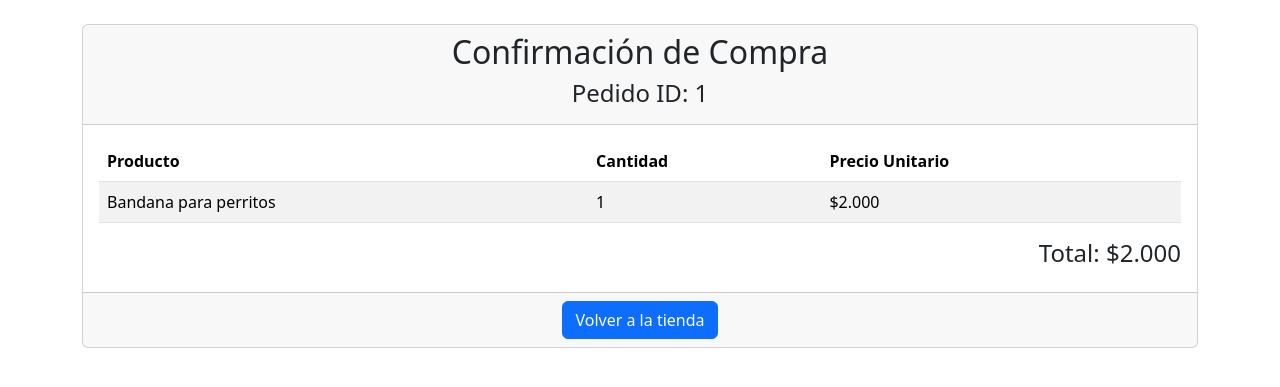
After one commit to Mikaelwichita/Evaluacion3_Django, a Django app: page /aplicacion/confirmacion/1/ in a window 1280 px wide. The commit adds this page. Shown: the top 387 px of the page. Run offline with Django 5.2, Linux system fonts and the light colour scheme; data comes from the database, SQL or seed files in the repository; both versions use the stored data as it was after the commit; some libraries are stand-ins or nearby versions.

Commit message:
actualizacion_proceso_de_compra

```diff
--- a/aplicacion/admin.py
+++ b/aplicacion/admin.py
@@ -5,6 +5,7 @@ from .models import Producto_collares
 from .models import Producto_identificadores
 from .models import Producto_ofertas
 from .models import Canasta
+from .models import Pedido
 # Register your models here.
 admin.site.register(Producto)
 admin.site.register(Producto_bandanas)
@@ -12,3 +13,4 @@ admin.site.register(Producto_collares)
 admin.site.register(Producto_identificadores)
 admin.site.register(Producto_ofertas)
 admin.site.register(Canasta)
+admin.site.register(Pedido)
--- a/aplicacion/models.py
+++ b/aplicacion/models.py
@@ -72,3 +72,45 @@ class Canasta(models.Model):
         elif self.ofertas:
             return self.ofertas.nombre
         return 'Sin producto'
+
+
+
+
+
+#Tabla para procesar compras
+class Pedido(models.Model):
+    fecha = models.DateTimeField(auto_now_add=True)
+    total = models.DecimalField(max_digits=10, decimal_places=2)
+
+    def _str_(self):
+        return f'Pedido {self.id} de {self.usuario.username}'
+
+
+
+
+#Tabla para procesar pedidos
+class PedidoItem(models.Model):
+    pedido = models.ForeignKey(Pedido, related_name='items', on_delete=models.CASCADE)
+    producto_index = models.ForeignKey(Producto, on_delete=models.CASCADE, null=True, blank=True)
+    producto_bandanas = models.ForeignKey(Producto_bandanas, on_delete=models.CASCADE, null=True, blank=True)
+    producto_collares = models.ForeignKey(Producto_collares, on_delete=models.CASCADE, null=True, blank=True)
+    producto_identificadores=models.ForeignKey(Producto_identificadores, on_delete=models.CASCADE, null=True, blank=True)
+    producto_ofertas=models.ForeignKey(Producto_ofertas, on_delete=models.CASCADE, null=True, blank=True)
+    cantidad = models.PositiveIntegerField()
+    precio_unitario = models.DecimalField(max_digits=10, decimal_places=2)
+
+    def _str_(self):
+        return f'{self.cantidad} x {self.get_product_name()} en el pedido {self.pedido.id}'
+
+    def get_product_name(self):
+        if self.producto_index:
+            return self.producto_index.nombre
+        elif self.producto_bandanas:
+            return self.producto_bandanas.nombre
+        elif self.producto_collares:
+            return self.producto_collares.nombre
+        elif self.producto_identificadores:
+            return self.producto_identificadores.nombre
+        elif self.producto_ofertas:
+            return self.producto_ofertas.nombre
+        return 'Sin producto'
--- a/aplicacion/templates/paginas/canasta.html
+++ b/aplicacion/templates/paginas/canasta.html
@@ -176,9 +176,14 @@
             </div>
         {% endfor %}
     </div>
+        <!-- Total y botón Comprar -->
         <div class="row mt-4">
             <div class="col text-end">
                 <h5>Total: ${{ total }}</h5>
+                <form method="post" action="{% url 'comprar_carrito' %}">
+                    {% csrf_token %}
+                    <button type="submit" class="btn btn-success btn-lg mt-3">Comprar</button>
+                </form>
             </div>
         </div>
     {% else %}
--- /dev/null
+++ b/aplicacion/templates/paginas/confirmacion_compra.html
@@ -0,0 +1,66 @@
+<!DOCTYPE html>
+<html lang="en">
+<head>
+    <meta charset="UTF-8">
+    <meta name="viewport" content="width=device-width, initial-scale=1.0">
+    <title>Confirmación de Compra</title>
+    {% load static %}
+    <link rel="stylesheet" href="{% static 'bootstrap-5.3.3-dist/css/bootstrap.min.css' %}">
+    <link rel="stylesheet" href="https://cdnjs.cloudflare.com/ajax/libs/bootstrap-icons/1.8.1/font/bootstrap-icons.min.css">
+</head>
+<body>
+    <div class="container mt-4">
+        <div class="card">
+            <div class="card-header">
+                <h2 class="text-center">Confirmación de Compra</h2>
+                <h4 class="text-center">Pedido ID: {{ pedido.id }}</h4>
+            </div>
+            <div class="card-body">
+                <table class="table table-striped">
+                    <thead>
+                        <tr>
+                            <th>Producto</th>
+                            <th>Cantidad</th>
+                            <th>Precio Unitario</th>
+                        </tr>
+                    </thead>
+                    <tbody>
+                        {% for item in pedido.items.all %}
+                        <tr>
+                            <td>
+                                {% if item.producto_index %}
+                                    {{ item.producto_index.nombre }}
+                                {% elif item.producto_bandanas %}
+                                    {{ item.producto_bandanas.nombre }}
+                                {% elif item.producto_collares %}
+                                    {{ item.producto_collares.nombre }}
+                                {% elif item.producto_identificadores %}
+                                    {{ item.producto_identificadores.nombre }}
+                                {% elif item.producto_ofertas %}
+                                    {{ item.producto_ofertas.nombre }}
+                                {% endif %}
+                            </td>
+                            <td>{{ item.cantidad }}</td>
+                            <td>
+                                {% if item.producto_index %}
+                                    ${{ item.producto_index.precio }}
+                                {% elif item.producto_bandanas %}
+                                    ${{ item.producto_bandanas.precio }}
+                                {% elif item.producto_collares %}
+                                    ${{ item.producto_collares.precio }}
+                                {% elif item.producto_identificadores %}
+                                    ${{ item.producto_identificadores.precio }}
+                                {% elif item.producto_ofertas %}
+                                    ${{ item.producto_ofertas.precio }}
+                                {% endif %}
+                            </td>
+                        </tr>
+                        {% endfor %}
+                    </tbody>
+                </table>
+                <div class="text-end">
+                    <h4>Total: ${{ pedido.total|floatformat:3 }}</h4>
+                </div>
+            </div>
+            <div class="card-footer text-center">
+                <a href="{% url 'index' %}" class="btn btn-primary">Volver a la tienda</a>
--- a/aplicacion/urls.py
+++ b/aplicacion/urls.py
@@ -62,13 +62,8 @@ urlpatterns = [
     path('admin_eliminar_ofertas/<int:producto_id>/', views.eliminar_producto_ofertas, name='eliminar_producto_ofertas'),
     path('admin_modificar_ofertas/<int:producto_id>/', views.modificar_producto_ofertas, name='modificar_producto_ofertas'),
 
+ ########### URLS DE CONFIRMACION DE COMPRAS
 
-
-
-
-
-
-
-
-
+   path('confirmacion_compra/', views.comprar_carrito, name='comprar_carrito'),
+   path('confirmacion/<int:pedido_id>/', views.confirmacion_compra, name='confirmacion_compra'),
 ]
--- a/aplicacion/views.py
+++ b/aplicacion/views.py
@@ -5,6 +5,8 @@ from .models import Producto_collares
 from .models import Producto_identificadores
 from .models import Producto_ofertas
 from .models import Canasta
+from .models import Pedido
+from .models import PedidoItem
 from .forms import ProductoForms
 from .forms import Producto_bandanasForms
 from .forms import Producto_collaresForms
@@ -325,3 +327,66 @@ def modificar_producto_ofertas(request, producto_id):
     else:
         form = Producto_ofertasForms(instance=producto)
     return render(request, 'paginas/admin_modificar_ofertas.html', {'form': form, 'producto': producto})
+
+
+
+#vista para proceder con la compra
+def comprar_carrito(request):
+    carrito_items = Canasta.objects.all()
+
+    if request.method == 'POST' and carrito_items.exists():
+        # Crear un nuevo pedido
+        nuevo_pedido = Pedido.objects.create(total=0)
+        total = 0
+
+        # Agregar los productos del carrito al pedido
+        for item in carrito_items:
+            precio_unitario = None
+            if item.producto:
+                precio_unitario = float(item.producto.precio)
+            elif item.bandanas:
+                precio_unitario = float(item.bandanas.precio)
+            elif item.collares:
+                precio_unitario = float(item.collares.precio)
+            elif item.identificadores:
+                precio_unitario = float(item.identificadores.precio)
+            elif item.ofertas:
+                precio_unitario = float(item.ofertas.precio)
+
+            PedidoItem.objects.create(
+                pedido=nuevo_pedido,
+                producto_index=item.producto,
+                producto_bandanas=item.bandanas,
+                producto_collares=item.collares,
+                producto_identificadores=item.identificadores,
+                producto_ofertas=item.ofertas,
+                cantidad=item.cantidad,
+                precio_unitario=precio_unitario
+            )
+            total += precio_unitario * item.cantidad
+
+        nuevo_pedido.total = total
+        nuevo_pedido.save()
+
+        # Vaciar el carrito
+        carrito_items.delete()
+
+        return redirect('confirmacion_compra', pedido_id=nuevo_pedido.id)
+
+    return redirect('ver_carrito')
+
+def confirmacion_compra(request, pedido_id):
+    pedido = Pedido.objects.get(id=pedido_id)
+    for item in pedido.items.all():
+        if item.producto_index:
+            item.subtotal = item.cantidad * item.producto_index.precio
+        elif item.producto_bandanas:
+            item.subtotal = item.cantidad * item.producto_bandanas.precio
+        elif item.producto_collares:
+            item.subtotal = item.cantidad * item.producto_collares.precio
+        elif item.producto_identificadores:
+            item.subtotal = item.cantidad * item.producto_identificadores.precio
+        elif item.producto_ofertas:
+            item.subtotal = item.cantidad * item.producto_ofertas.precio
+
+    return render(request, 'paginas/confirmacion_compra.html', {'pedido': pedido})
```
Also changed, not shown: aplicacion/migrations/0008_pedido.py (added), aplicacion/migrations/0009_pedidoitem.py (added), db.sqlite3.
